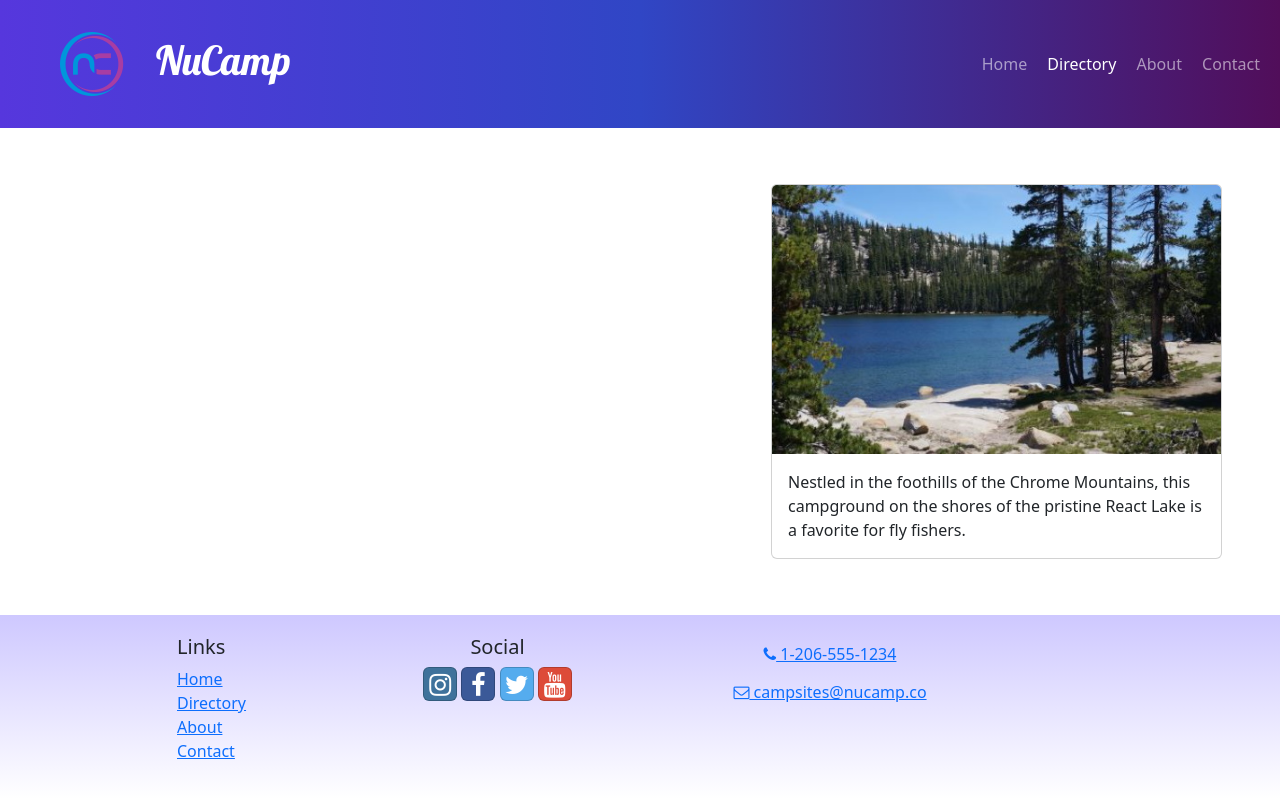
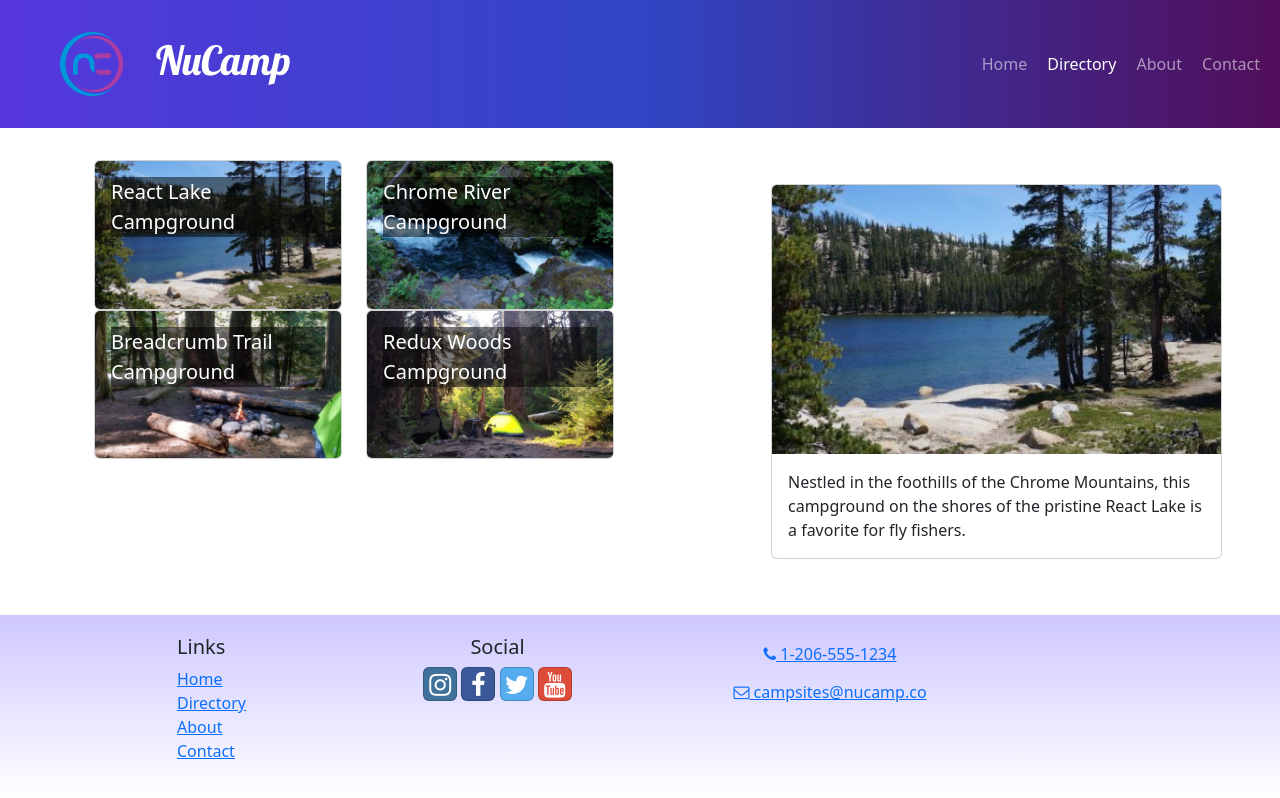
Before and after one commit to Drcoachwest/nucampsite, a React (Create React App) app: page /directory in a window 1280 px wide. Built offline with nearby package versions, Linux system fonts and the light colour scheme.

Commit message:
Fixed Directory

```diff
--- a/src/features/campsites/CampsitesList.js
+++ b/src/features/campsites/CampsitesList.js
@@ -5,8 +5,7 @@ import { selectAllCampsites } from './campsitesSlice'
 
 
 const CampsitesList = ({ setCampsiteId }) => {
-  const campsites = [];
-  selectAllCampsites();
+  const campsites = selectAllCampsites();
   return (
     <Row className = 'ms-auto'>
       {campsites.map((campsite) => {
```
